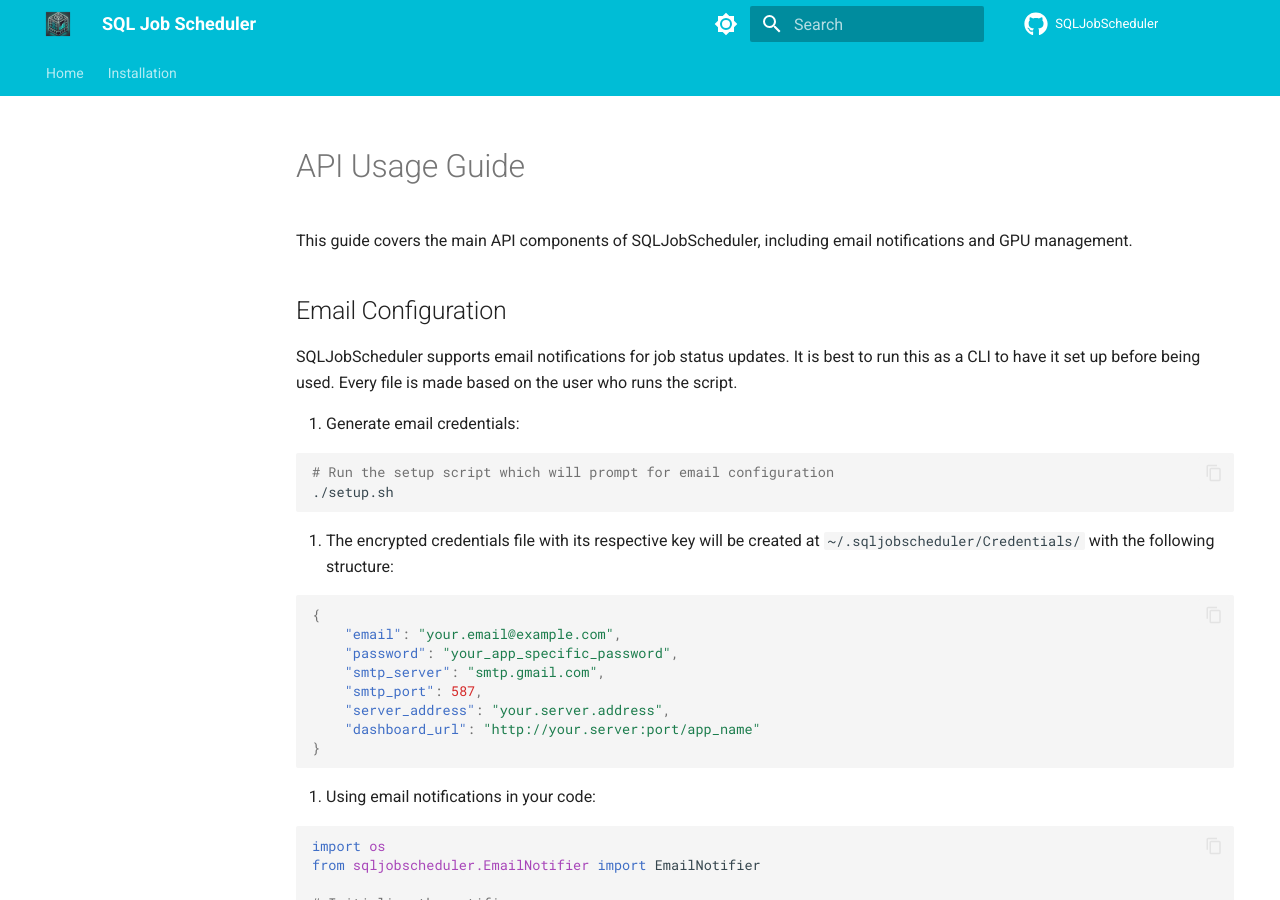
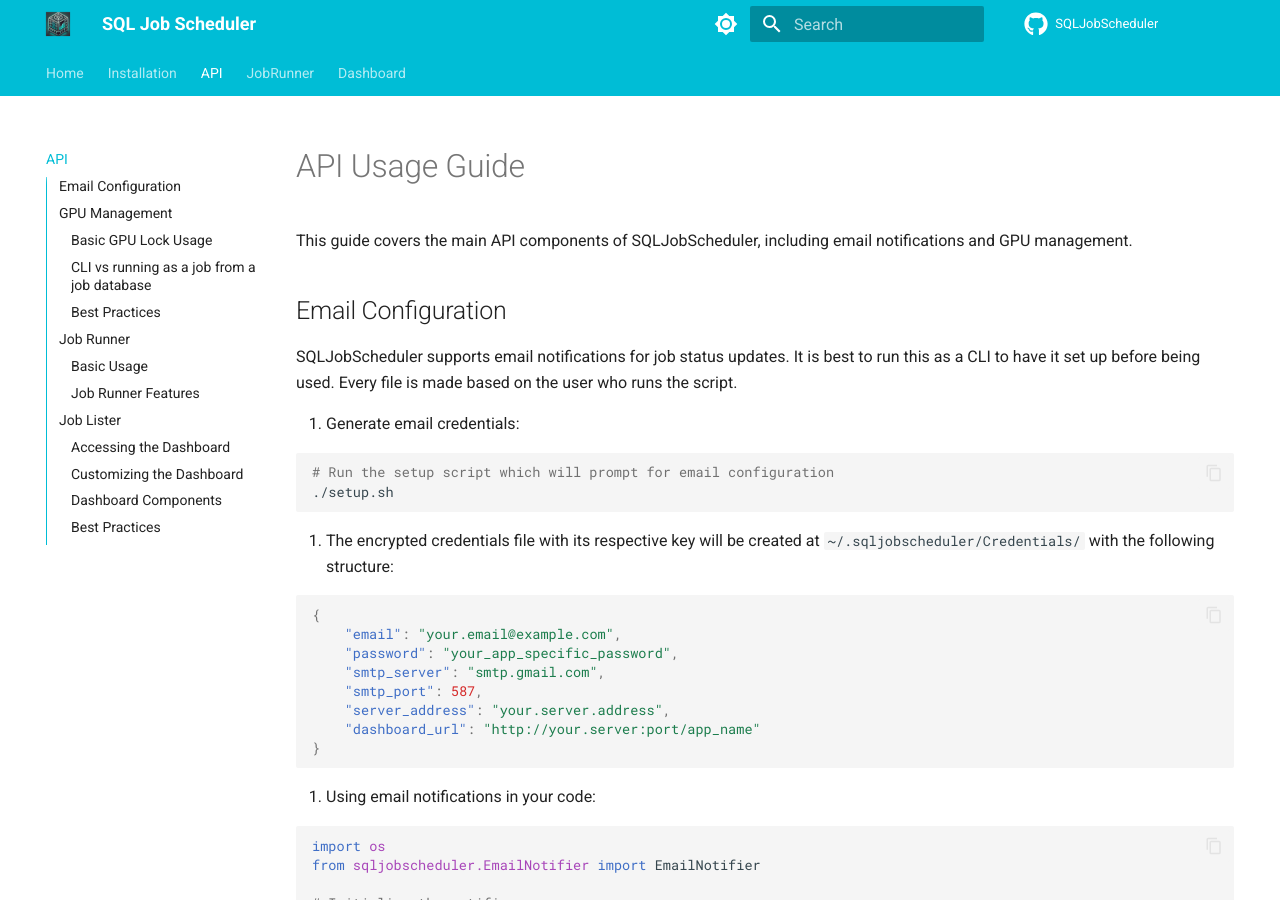
Before and after one commit to thicclatka/SQLJobScheduler, an MkDocs documentation site: the page built from docs/02_api_usage.md, in a window 1280 px wide and 900 px high. Built offline with MkDocs 1.6.1 and Material for MkDocs 9.7.7, drawn with Linux system fonts in a browser that asks for light colours; comment, search, counter and statistics services are not loaded; some of the changed text lies outside the part shown.

Commit message:
fixing errors from merge of main/master

```diff
--- a/mkdocs.yml
+++ b/mkdocs.yml
@@ -40,7 +40,10 @@ repo_name: SQLJobScheduler
 
 nav:
   - Home: index.md
-  - Installation: installation.md
+  - Installation: 01_installation.md
+  - API: 02_api_usage.md
+  - JobRunner: 03_jobrunner.md
+  - Dashboard: 04_joblister.md
 
 markdown_extensions:
   - tables
```
